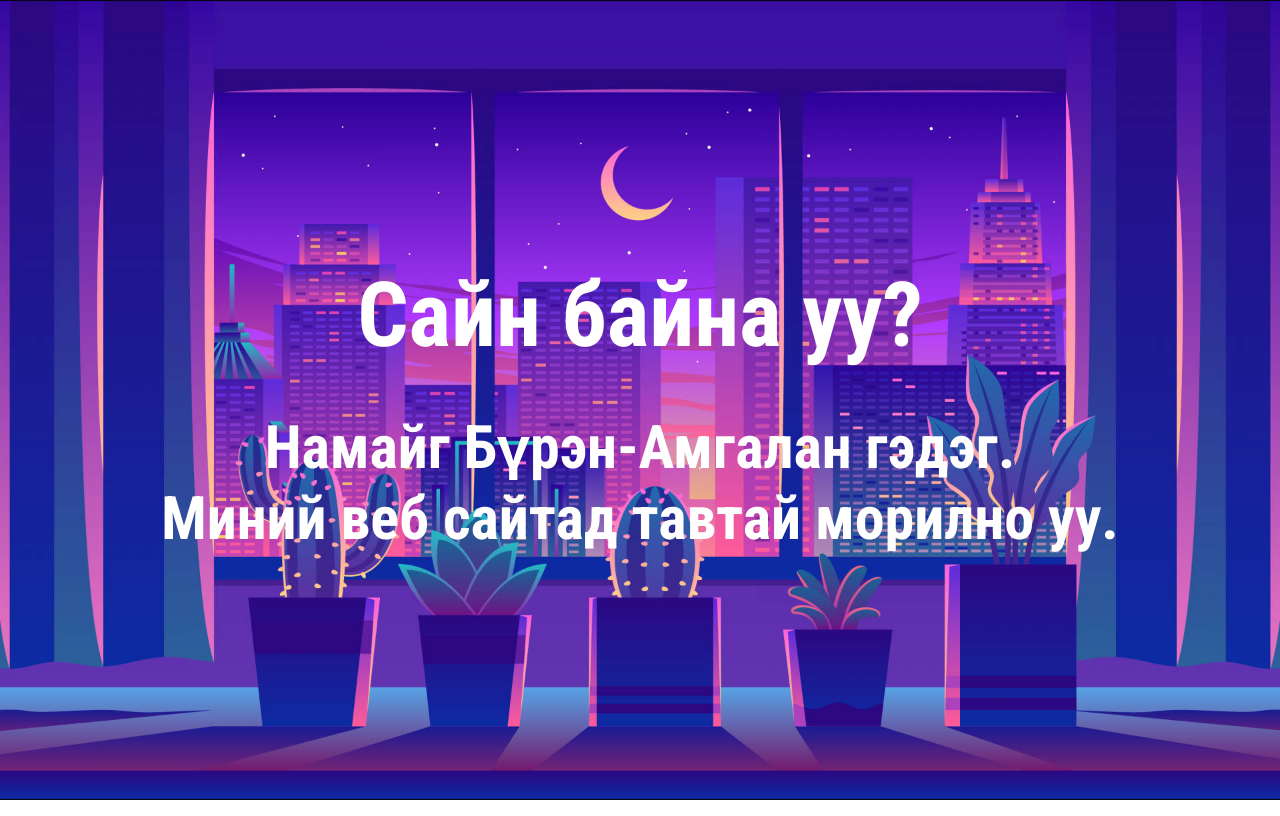
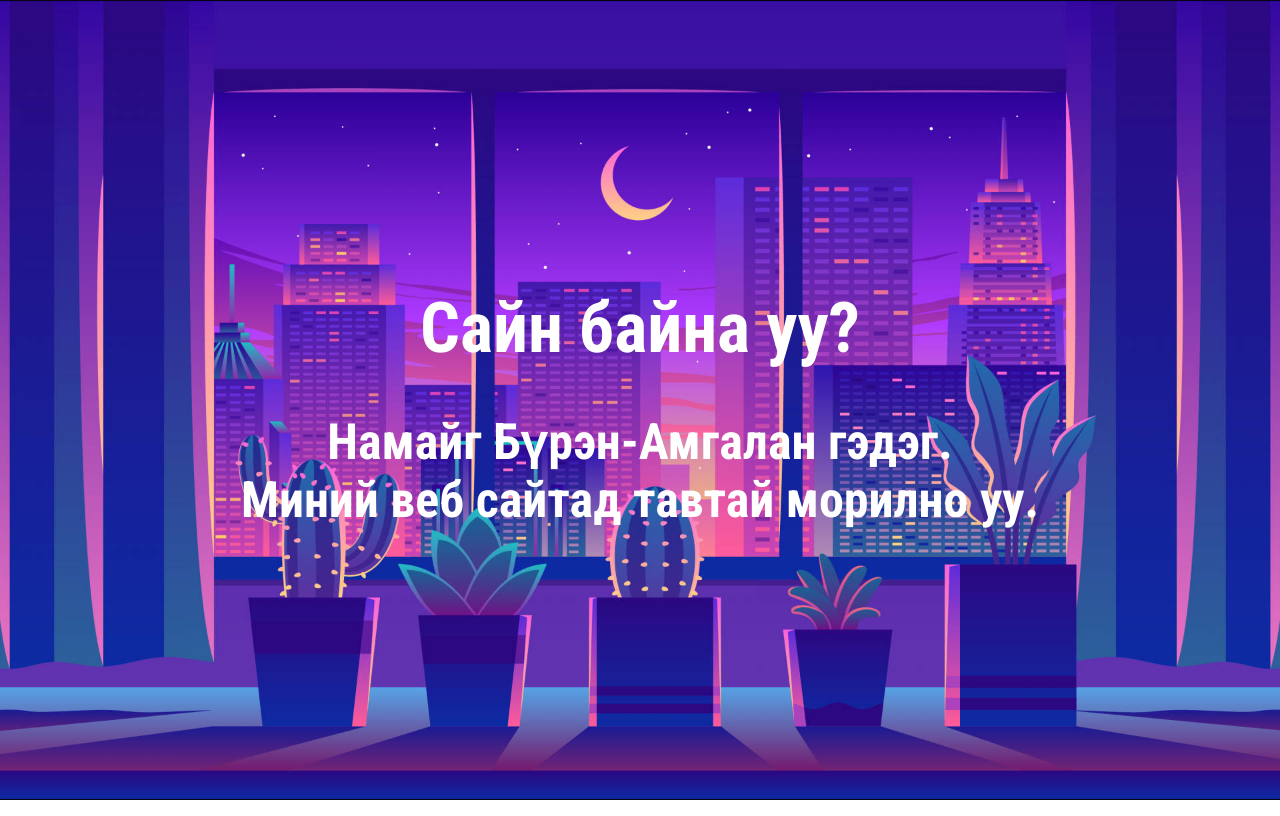
Before and after one commit to Amkken/burenamgalan.github.io, a plain HTML site: page index.html in a window 1280 px wide. Drawn offline with Linux system fonts and the light colour scheme.

Commit message:
Update index.html

```diff
--- a/index.html
+++ b/index.html
@@ -38,14 +38,14 @@
         }
 
         .top{
-            font-size: 90px;
+            font-size: 70px;
             margin-bottom: 44px;
         }
         .middle{
-            font-size: 60px;
+            font-size: 50px;
         }
         .bottom{
-            font-size: 60px;
+            font-size: 50px;
         }
 
     </style>
```
